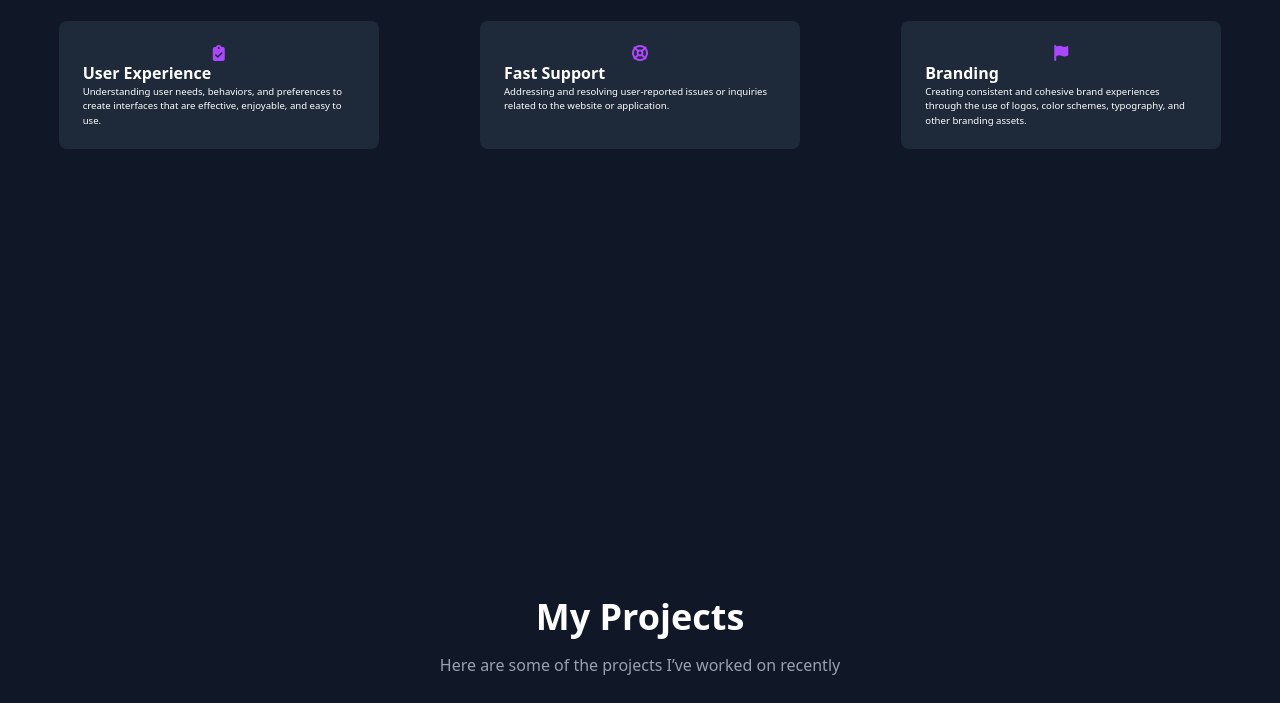
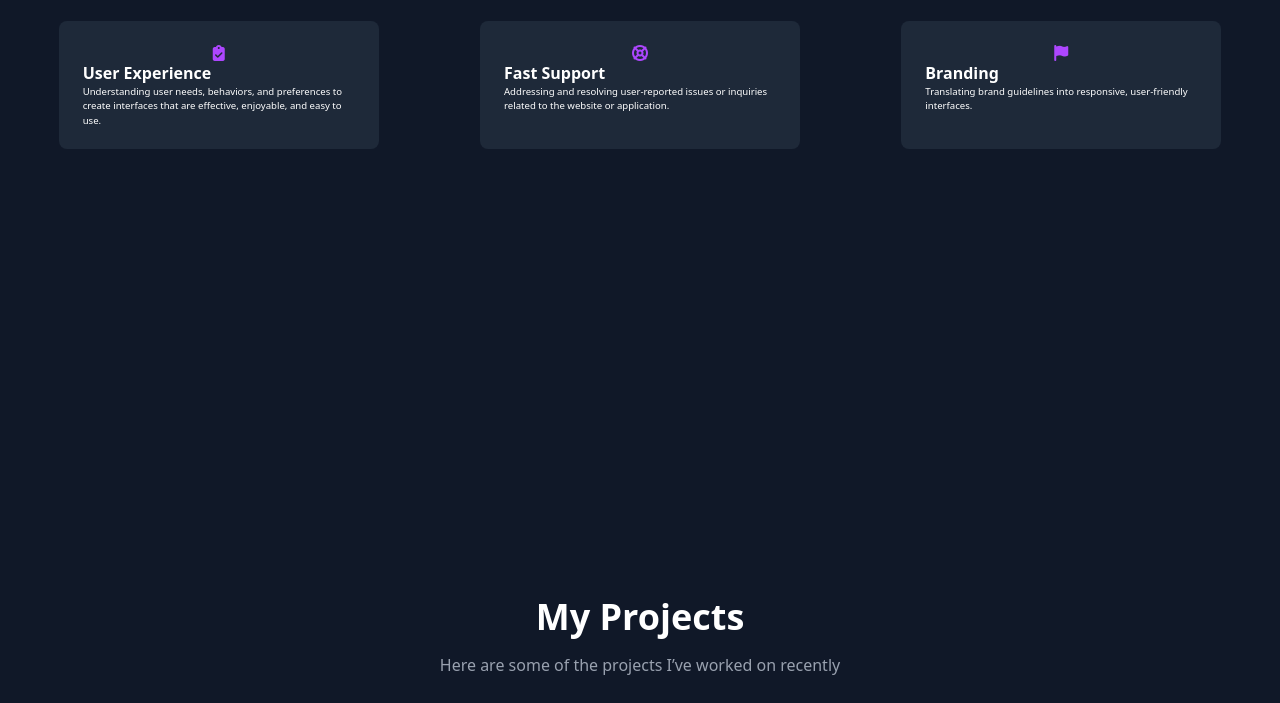
Before and after one commit to osei-i/Oseikhuemen-portfolio, a plain HTML site: page index.html in a window 1280 px wide. Shown: the part 1087-1790 px from the top of the page. Drawn offline with nearby package versions, Linux system fonts and the light colour scheme.

Commit message:
fix: updated sentence

```diff
--- a/index.html
+++ b/index.html
@@ -96,7 +96,7 @@
                     </div>
 
                     <h3 class="font-bold">Branding</h3>
-                    <p class="text-[0.6rem]">Creating consistent and cohesive brand experiences through the use of logos, color schemes, typography, and other branding assets.</p>
+                    <p class="text-[0.6rem]">Translating brand guidelines into responsive, user-friendly interfaces.</p>
                 </div>
             </div>
         </div>
```
